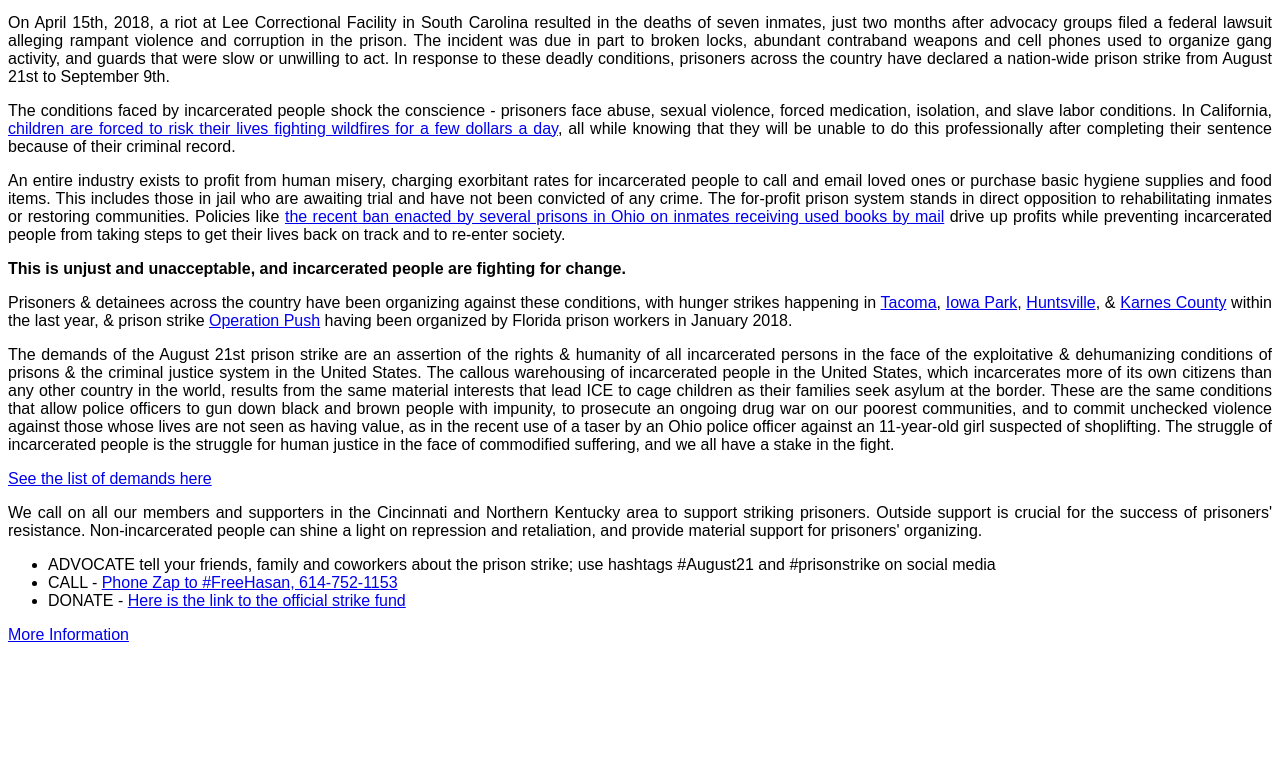
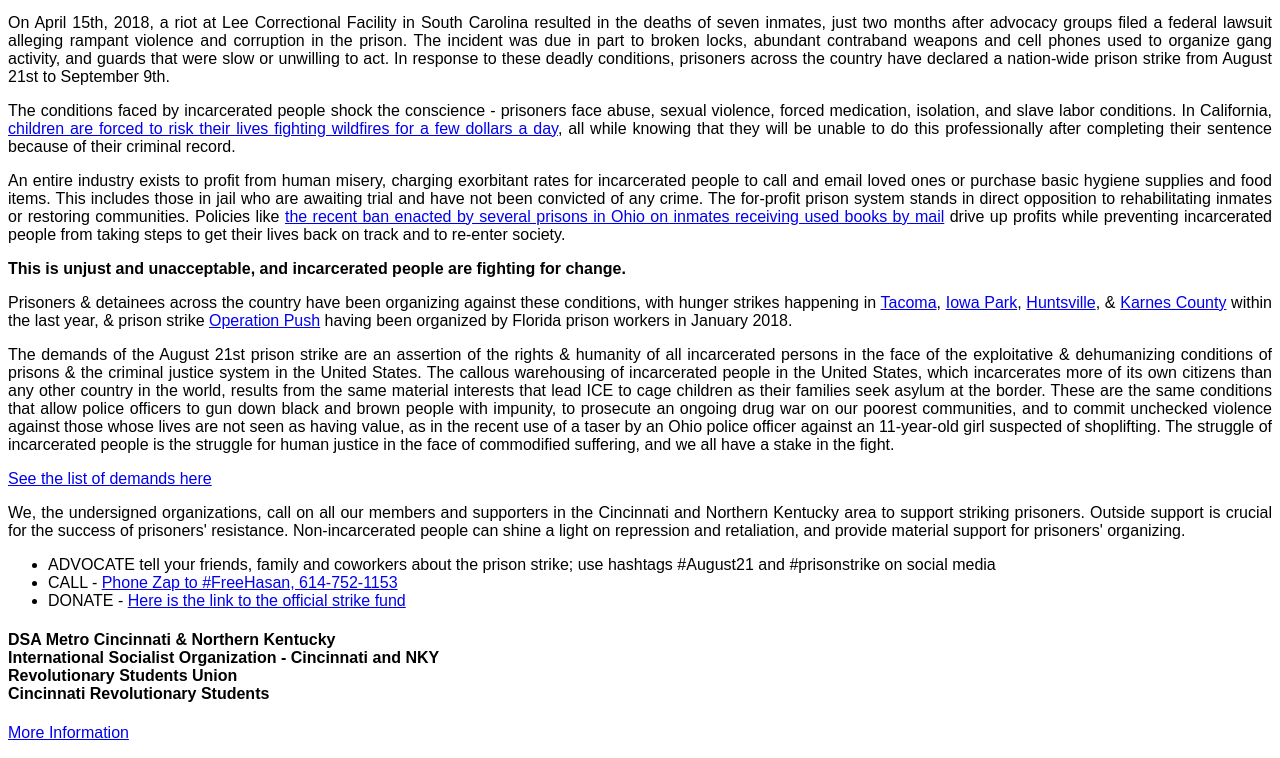
Before and after one commit to dsacincy/dsacincy.github.io, a plain HTML site: page statements/august-21-prison-strike-statement.html in a window 1280 px wide. Shown: the part 630-1388 px from the top of the page. Before the commit the page ends 1290 px from the top, so only its background shows below. Drawn offline with Linux system fonts and the light colour scheme.

Commit message:
Update prison strike statement (#12)
* Add files via upload

* Update august-21-prison-strike-statement.html

* Delete prisonstrike.html

* update twitter cards

```diff
--- a/statements/august-21-prison-strike-statement.html
+++ b/statements/august-21-prison-strike-statement.html
@@ -1,5 +1,5 @@
 <!DOCTYPE html>
-<html>
+<html lang="en">
 
 <head>
     <title>Solidarity with Nationwide Prison Strike!</title>
@@ -30,12 +30,12 @@
     <meta name="twitter:card" content="summary" />
     <meta name="twitter:site" content="@DSACincy" />
     <meta name="twitter:title" content="Solidarity with Nationwide Prison Strike!" />
-    <meta name="twitter:description" content="DSA Metro Cincinnati &amp; Northern Kentucky Stands in Solidarity with August 21st-September 9th National Prison Strike!" />
+    <meta name="twitter:description" content="Cincinnati &amp; NKY Organizatons Stand in Solidarity with August 21st-September 9th National Prison Strike!" />
     <meta name="twitter:image" content="https://supportprisonerresistance.noblogs.org/files/2018/08/signal-2018-08-14-150432.jpg" />
 </head>
 
 <body>
-    <h1>DSA Metro Cincinnati &amp; Northern Kentucky Stands in Solidarity with August 21st-September 9th National Prison Strike!</h1>
+    <h1>Cincinnati &amp; NKY Organizatons Stand in Solidarity with August 21st-September 9th National Prison Strike!</h1>
     <img alt="On #August21 Strike While The Iron is Hot" src="images/strike.png">
     <div style="text-align: center">
         <small>graphic from
@@ -88,9 +88,9 @@
         <a href="http://sawarimi.org/national-prison-strike">See the list of demands here</a>
     </p>
 
-    <p>We call on all our members and supporters in the Cincinnati and Northern Kentucky area to support striking prisoners.
-        Outside support is crucial for the success of prisoners' resistance. Non-incarcerated people can shine a light on
-        repression and retaliation, and provide material support for prisoners' organizing.</p>
+    <p>We, the undersigned organizations, call on all our members and supporters in the Cincinnati and Northern Kentucky area
+        to support striking prisoners. Outside support is crucial for the success of prisoners' resistance. Non-incarcerated
+        people can shine a light on repression and retaliation, and provide material support for prisoners' organizing.</p>
     <ul>
         <li>ADVOCATE tell your friends, family and coworkers about the prison strike; use hashtags #August21 and #prisonstrike
             on social media</li>
@@ -101,6 +101,12 @@
             <a href="https://fundly.com/2018-prisoner-strike">Here is the link to the official strike fund</a>
         </li>
     </ul>
+    <h4>
+        DSA Metro Cincinnati &amp; Northern Kentucky<br>
+        International Socialist Organization - Cincinnati and NKY<br>
+        Revolutionary Students Union<br>
+        Cincinnati Revolutionary Students
+    </h4>
     <p>
         <a href="https://supportprisonerresistance.noblogs.org/nationalprisonstrike2018/">More Information</a>
     </p>
```
